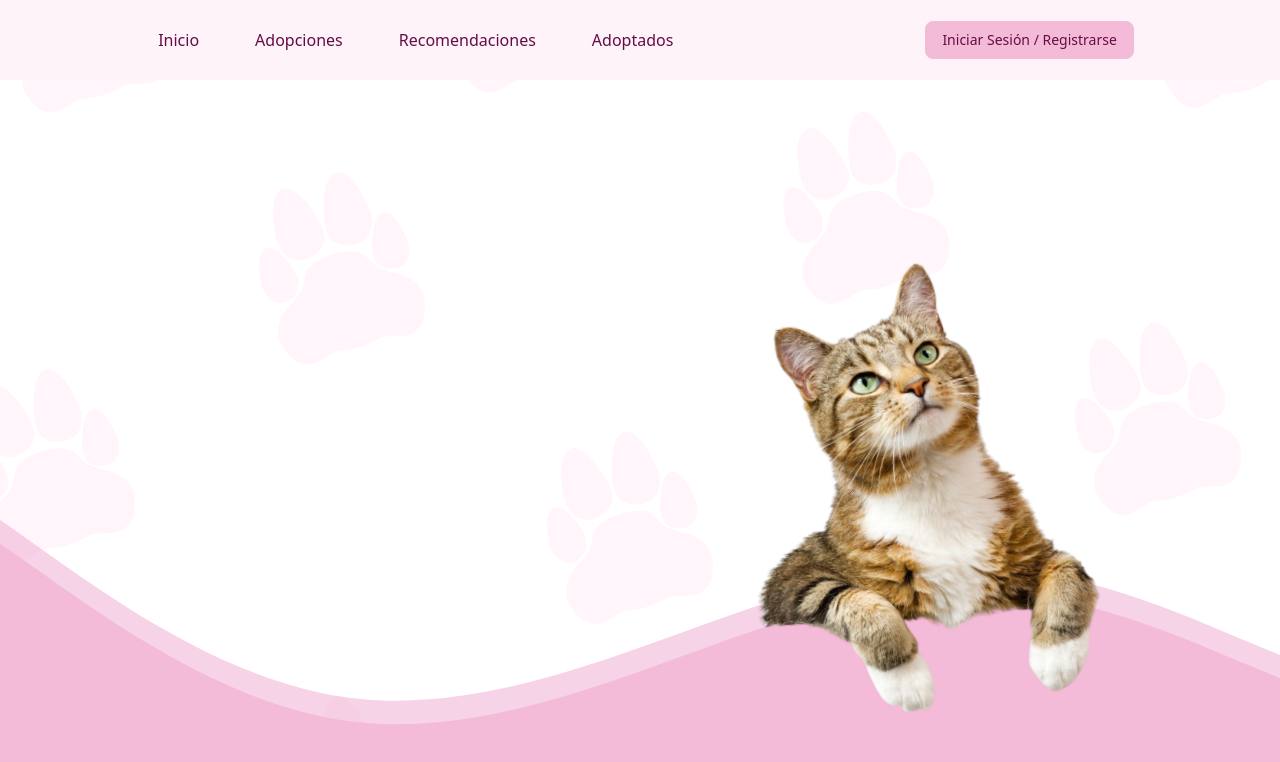
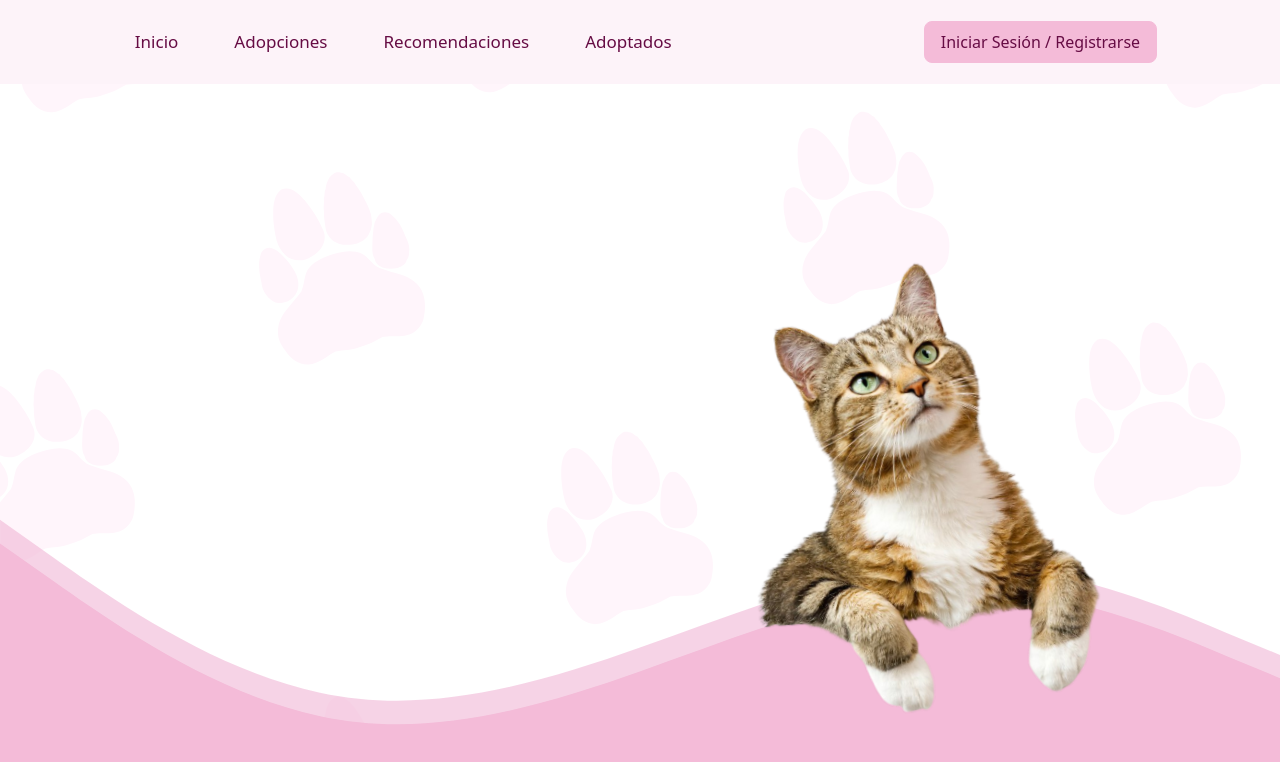
Before and after one commit to PauSanchezzz/PurrMinder-Angular, an Angular app: page / in a window 1280 px wide. Shown: the top 762 px of the page. Built offline with nearby package versions, Linux system fonts and the light colour scheme.

Commit message:
change of text size and colors

```diff
--- a/src/app/components/header/header.component.html
+++ b/src/app/components/header/header.component.html
@@ -4,7 +4,7 @@
 
     <div class="grid  gap-3  max-md:px-0">
       <button type="button"
-        class=" text-[#660C44] bg-[#F4BBD8] hover:bg-[#F6D4E7] hover:text-background  font-medium rounded-lg text-sm px-4 py-2 text-center border border-[#F4BBD8]">Iniciar
+        class=" text-darkPinkText bg-[#F4BBD8] hover:bg-lightPinkSecond hover:text-background text-base font-medium rounded-lg px-4 py-2 text-center border border-[#F4BBD8]">Iniciar
         Sesión / Registrarse</button>
     </div>
 
@@ -17,15 +17,15 @@
       </label>
 
       <nav class="navbar">
-        <ul class="font-medium md:space-x-8 rtl:space-x-reverse md:flex-row md:mt-0">
+        <ul class="font-medium md:space-x-8 rtl:space-x-reverse md:flex-row md:mt-0 text-[17px]  text-darkPinkText">
           <a href="/#home"
-            class="py-2 px-3 text-[#660C44] hover:bg-[#F6D4E7] hover:rounded-lg hover:underline hover:decoration-2 hover:decoration-[#C8759F]">Inicio</a>
+            class="py-2 px-3 hover:bg-lightPinkSecond hover:rounded-lg hover:underline hover:decoration-2 hover:decoration-lightPink">Inicio</a>
           <a href="/#home"
-            class="py-2 px-3 text-[#660C44] hover:bg-[#F6D4E7] hover:rounded-lg hover:underline hover:decoration-2 hover:decoration-[#C8759F]">Adopciones</a>
+            class="py-2 px-3 hover:bg-lightPinkSecond hover:rounded-lg hover:underline hover:decoration-2 hover:decoration-lightPink">Adopciones</a>
           <a href="/#home"
-            class="py-2 px-3 text-[#660C44] hover:bg-[#F6D4E7] hover:rounded-lg hover:underline hover:decoration-2 hover:decoration-[#C8759F]">Recomendaciones</a>
+            class="py-2 px-3 hover:bg-lightPinkSecond hover:rounded-lg hover:underline hover:decoration-2 hover:decoration-lightPink">Recomendaciones</a>
           <a href="/#home"
-            class="py-2 px-3 text-[#660C44] hover:bg-[#F6D4E7] hover:rounded-lg hover:underline hover:decoration-2 hover:decoration-[#C8759F]">Adoptados</a>
+            class="py-2 px-3 hover:bg-lightPinkSecond hover:rounded-lg hover:underline hover:decoration-2 hover:decoration-lightPink">Adoptados</a>
         </ul>
       </nav>
     </div>
```
